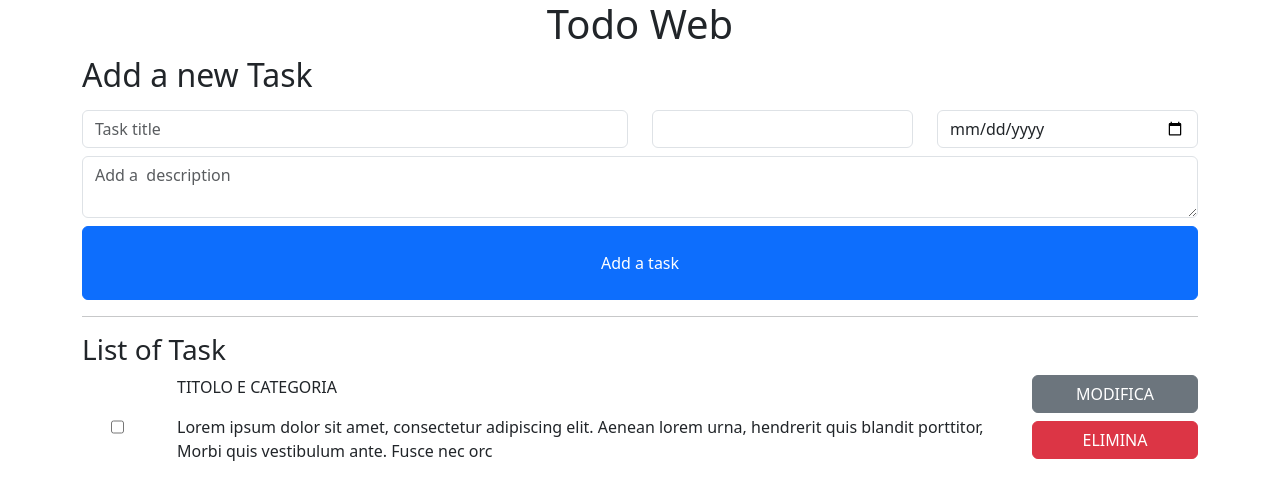
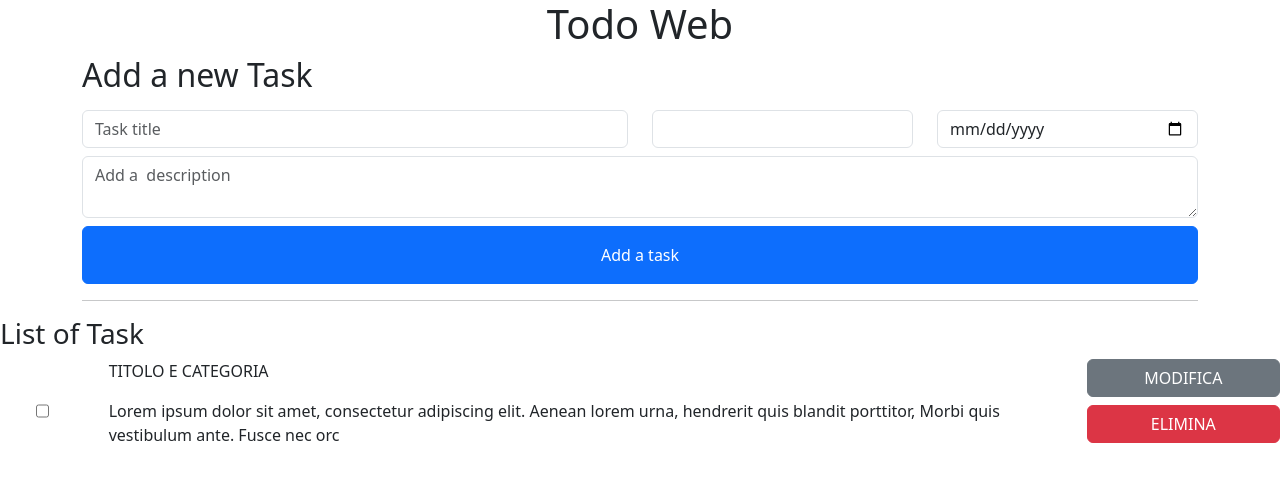
Before and after one commit to alestroc/vue-todo, a Vue app: page / in a window 1280 px wide. Shown: the top 500 px of the page. Built offline with nearby package versions, Linux system fonts and the light colour scheme.

Commit message:
split components into different files

```diff
--- a/src/App.vue
+++ b/src/App.vue
@@ -1,103 +1,33 @@
 
 <script>
-
+// import "nome da usare nel file" from "path del file"
+import AddTask from './screens/AddTask.vue'
+import ListTask from './screens/ListTask.vue';
 
 export default {
   name: 'App',
 
   data() {
     return {
-      formValues: {
-        title: '',
-        category: '',
-        date: '',
-        description: '',
-      },
+
     }
   },
   components: {
-  },
+    //nomi importati da usare nel template
+    AddTask,
+    ListTask,
+},
 
   methods: {
-    submitForm() {
-      console.log('Form submitted', this.formValues)}
-  },
-  mounted() {
-    console.log('Component mounted.')
-  }
+
+}
 }
 
 </script>
 
 <template>
-  <div class="container">
-    <h1 class="text-center">Todo Web</h1>
-    <!-- row che racchiude l'inserimento della task-->
-    <h2>Add a new Task</h2>
-    <form @submit.prevent="submitForm">
-
-    <div class="row "> <!-- row dei 3 elementi-->
-
-      <!-- col Title-->
-      <div class="col-lg-6 mt-2">
-
-        <input v-model.trim.lazy="formValues.title" class=" form-control" type="text" placeholder="Task title">
-      </div>
-
-      <!-- col Category-->
-      <div class="col-lg-3 mt-2">
-        <select v-model.lazy="formValues.category" class="form-control" name="category" id="category" >
-
-          <option value="business">Business</option>
-
-          <option value="personal">Personal</option>
-
-          <option value="hobby">Hobby</option>
-        </select>
-      </div>
-      <!-- col Date-->
-      <div class="col-lg-3 mt-2">
-        <input v-model.lazy="formValues.date" class="form-control" type="date" name="task-date" id="task-date">
-      </div>
-
-
-      <div class="col-lg-12 mt-2">
-        <textarea v-model.lazy="formValues.description" class=" form-control" rows="2" placeholder="Add a  description"></textarea>
-      </div>
-    </div>
-
-    <button @click="submitForm" class="btn btn-primary w-100 py-4 mt-2" type="button" >Add a task</button>
-
-  </form>
-
-    <hr>
-
-    <h3>List of Task</h3>
-
-
-    <div class="row">
-
-
-      <div class="col-1 d-flex justify-content-center"> <input class="" type="checkbox"></div>
-<!-- COL PER TESTO E CATEGORIA-->
-      <div class="col-9">
-
-          <p>TITOLO E CATEGORIA</p>
-
-          <p>Lorem ipsum dolor sit amet, consectetur adipiscing elit. Aenean lorem urna, hendrerit quis blandit
-            porttitor,
-
-            Morbi quis vestibulum ante. Fusce nec orc</p>
-
-      </div>
-      <div class="col-2 ">
-        <button type="button" class="w-100 btn btn-secondary mb-2">MODIFICA</button>
-
-        <button type="button" class="w-100 btn btn-danger">ELIMINA</button>
-      </div>
-
-    </div>
-  </div>
+  <AddTask></AddTask>
+  <ListTask>  </ListTask>
 </template>
 
 
--- /dev/null
+++ b/src/screens/AddTask.vue
@@ -0,0 +1,70 @@
+<template>
+    <div class="container">
+    <h1 class="text-center">Todo Web</h1>
+    <!-- row che racchiude l'inserimento della task-->
+    <h2>Add a new Task</h2>
+    <form @submit.prevent="submitForm">
+
+    <div class="row "> <!-- row dei 3 elementi-->
+
+      <!-- col Title-->
+      <div class="col-lg-6 mt-2">
+
+        <input v-model.trim.lazy="formValues.title" class=" form-control" type="text" placeholder="Task title">
+      </div>
+
+      <!-- col Category-->
+      <div class="col-lg-3 mt-2">
+        <select v-model.lazy="formValues.category" class="form-control" name="category" id="category" >
+
+          <option value="business">Business</option>
+
+          <option value="personal">Personal</option>
+
+          <option value="hobby">Hobby</option>
+        </select>
+      </div>
+      <!-- col Date-->
+      <div class="col-lg-3 mt-2">
+        <input v-model.lazy="formValues.date" class="form-control" type="date" name="task-date" id="task-date">
+      </div>
+
+
+      <div class="col-lg-12 mt-2">
+        <textarea v-model.lazy="formValues.description" class=" form-control" rows="2" placeholder="Add a  description"></textarea>
+      </div>
+    </div>
+
+    <button @click="submitForm" class="btn btn-primary w-100 py-3 mt-2" type="button" >Add a task</button>
+
+  </form>
+
+    <hr>
+  </div>
+
+</template>
+
+<script>
+// export che serve per importare il componente in app.vue
+export default {
+  name: 'AddTask',
+  data() {
+    return {
+      formValues: {
+        title: '',
+        category: '',
+        date: '',
+        description: '',
+      },
+    }
+  },
+  methods: {
+    submitForm() {
+      console.log('Form submitted', this.formValues)
+    }
+  },
+  mounted() {
+    console.log('Component mounted.')
+  }
+}
+</script>
--- /dev/null
+++ b/src/screens/ListTask.vue
@@ -0,0 +1,36 @@
+<template>
+     <h3>List of Task</h3>
+
+
+<div class="row">
+
+
+  <div class="col-1 d-flex justify-content-center"> <input class="" type="checkbox"></div>
+<!-- COL PER TESTO E CATEGORIA-->
+  <div class="col-9">
+
+      <p>TITOLO E CATEGORIA</p>
+
+      <p>Lorem ipsum dolor sit amet, consectetur adipiscing elit. Aenean lorem urna, hendrerit quis blandit
+        porttitor,
+
+        Morbi quis vestibulum ante. Fusce nec orc</p>
+
+  </div>
+  <div class="col-2 ">
+    <button type="button" class="w-100 btn btn-secondary mb-2">MODIFICA</button>
+
+    <button type="button" class="w-100 btn btn-danger">ELIMINA</button>
+  </div>
+
+</div>
+
+</template>
+
+<script>
+// export che serve per importare il componente in app.vue
+export default{
+    name: 'ListTask',
+}
+
+</script>
```
